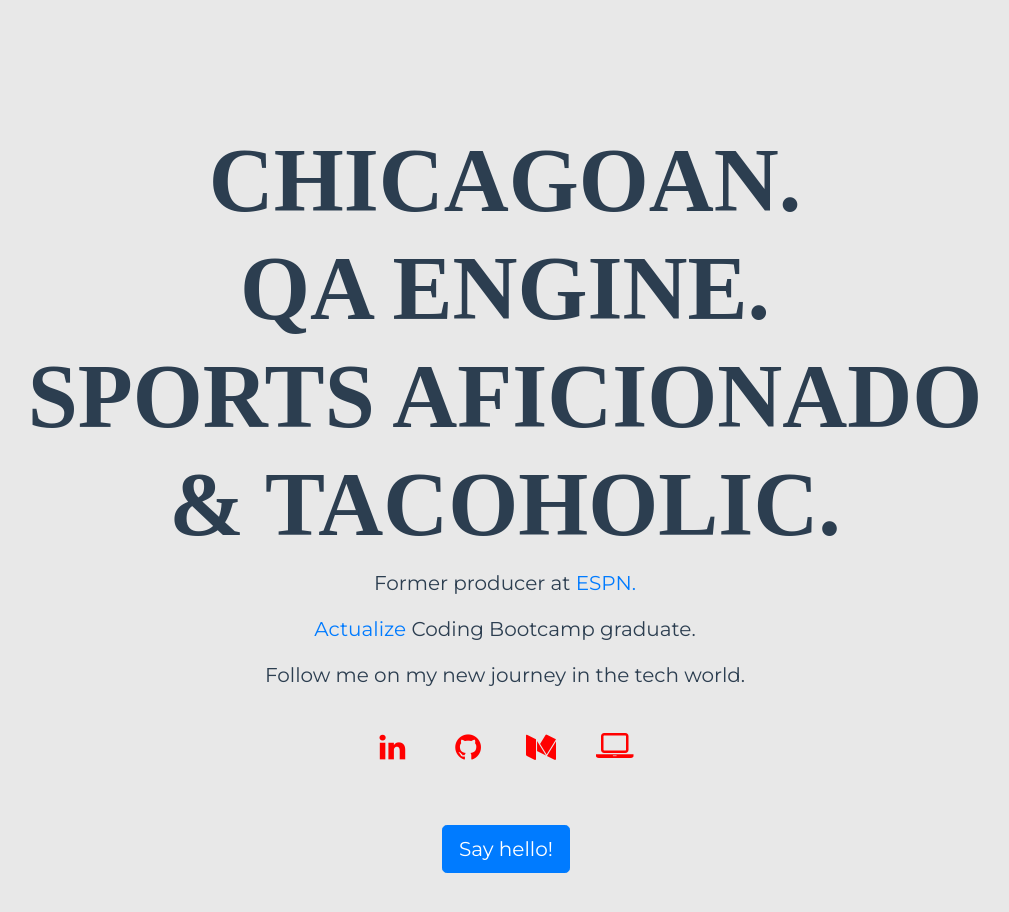
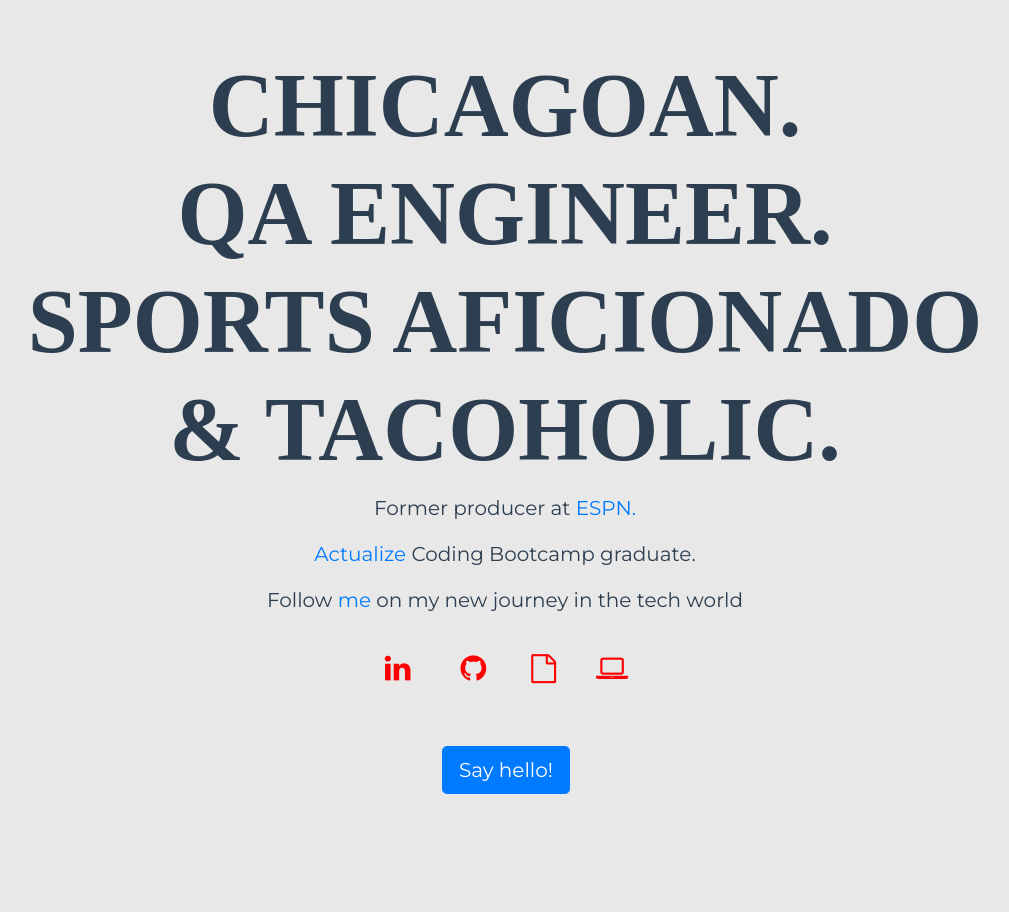
Before and after one commit to Tacoholic/personal_website, a Vue app: page / in a window 1280 px wide. Shown: the top 912 px of the page, without its empty margins (135-1144 px from the left). After the commit the page ends 891 px from the top, so only its background shows below. Built offline with nearby package versions, Linux system fonts and the light colour scheme; a web font is replaced by a local one.

Commit message:
added resume pdf and medium link

```diff
--- a/src/components/HelloWorld.vue
+++ b/src/components/HelloWorld.vue
@@ -4,7 +4,7 @@
         <div class="about clearfix">
           <h1>CHICAGOAN.
           <br>
-          QA ENGINE.
+          QA ENGINEER.
           <br>
           SPORTS AFICIONADO
           <br>
@@ -14,13 +14,16 @@
         <div class="solis">
             <p>Former producer at <a href="https://vimeo.com/solisc" class="link">ESPN.</a></p>
             <p> <a href="https://www.https://anyonecanlearntocode.com/" class="link">Actualize </a>Coding Bootcamp graduate.</p>
-            <p>Follow me on my new journey in the tech world.</p>
+            <p>Follow <a href="https://medium.com/@christiansolis_53189" class="link">me</a> on my new journey in the tech world</p>
+
         </div>
         <div class="icons">
-            <span><a href="https://www.linkedin.com/in/christian-solis1/"><i class="fa fa-linkedin" style="font-size:30px;"></i></a></span>
+            <span><a href="https://www.linkedin.com/in/christian-solis1/"><i class="fa fa-linkedin" target="_blank" style="font-size:30px;"></i></a></span>
             <span><a href="https://github.com/Tacoholic"><i class="fa fa-github" style="font-size:30px;"></i></a></span>
-            <span><a href="https://medium.com/@christiansolis_53189"><i class="fa fa-medium" style="font-size:30px;"></i></a></span>
-            <span><a href="/CurrentProjects"><i class="fa fa-laptop" style="font-size:35px;"></i></a></span>
+            <span><a href="https://docs.google.com/document/d/1ca4Qb70X2UvE_oulJhprUuvvdU9u4-eu9IMKx-GC5B4//export?format=pdf"><i class="fa fa-file-o" target="_blank" style="font-size:29px;"></i></a></span>
+            <span><a href="/CurrentProjects"><i class="fa fa-laptop" style="font-size:30px;"></i></a></span>
+
+
         </div>
 
 
@@ -43,6 +46,7 @@ export default {
     msg: String
   }
 }
+
 </script>
 
 <!-- Add "scoped" attribute to limit CSS to this component only -->
@@ -149,13 +153,17 @@ h1{
 
     @media (max-width: 991px;)
     .fa-github{
-
     }
 
     @media (max-width: 991px;)
-    .fa-medium{
+    .fa-file-o{
+    }
 
+    @media (max-width: 991px;)
+    .fa-file-text-o{
     }
+
+
 
   .fa-laptop{
     margin-top: 20px;
@@ -177,12 +185,20 @@ h1{
     margin-left: 50px;
    }
 
-   .fa-medium {
+   .fa-file-o {
     margin-left: auto;
      margin-right: auto;
     margin-top: 15px;
     color:red;
     margin-left: 45px;
+   }
+
+    .fa-file-text-o {
+    margin-left: auto;
+     margin-right: auto;
+    margin-top: 15px;
+    color:red;
+    margin-left: 30px;
    }
 
     .buttonholder {
@@ -210,7 +226,7 @@ h1{
         padding-right: 55px;
     }
 
-    .sidebar-wrapper{
+/*    .sidebar-wrapper{
       left: 0px;
       top: 0px;
       right: 552px;
@@ -220,7 +236,7 @@ h1{
       /*background-color: #fafafa;*/
 
 
-    }
+
 
 
     .main {
--- a/src/views/CurrentProjects.vue
+++ b/src/views/CurrentProjects.vue
@@ -67,4 +67,5 @@ font-size: 1.6em;
     .solisicons {
     }
 
+
 </style>
```
